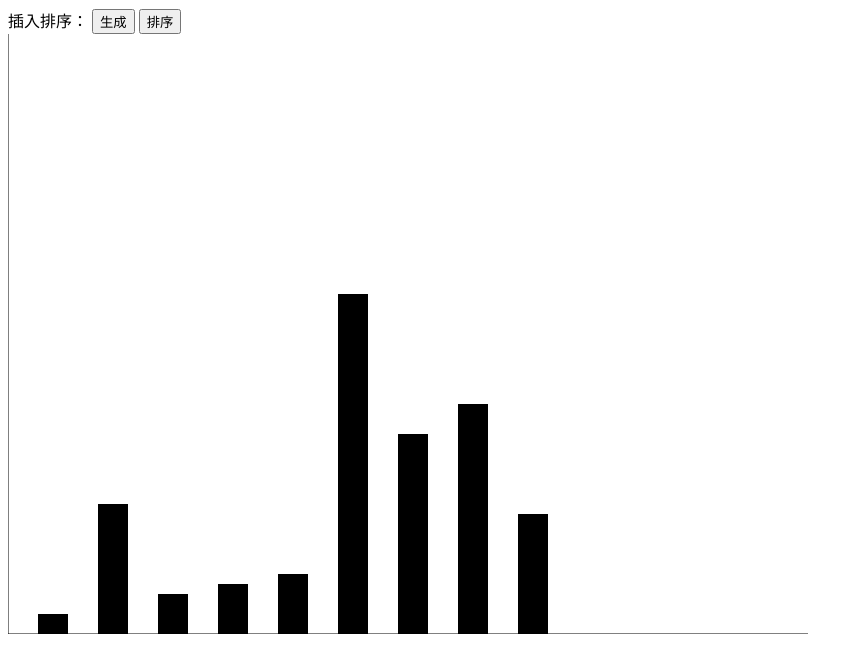
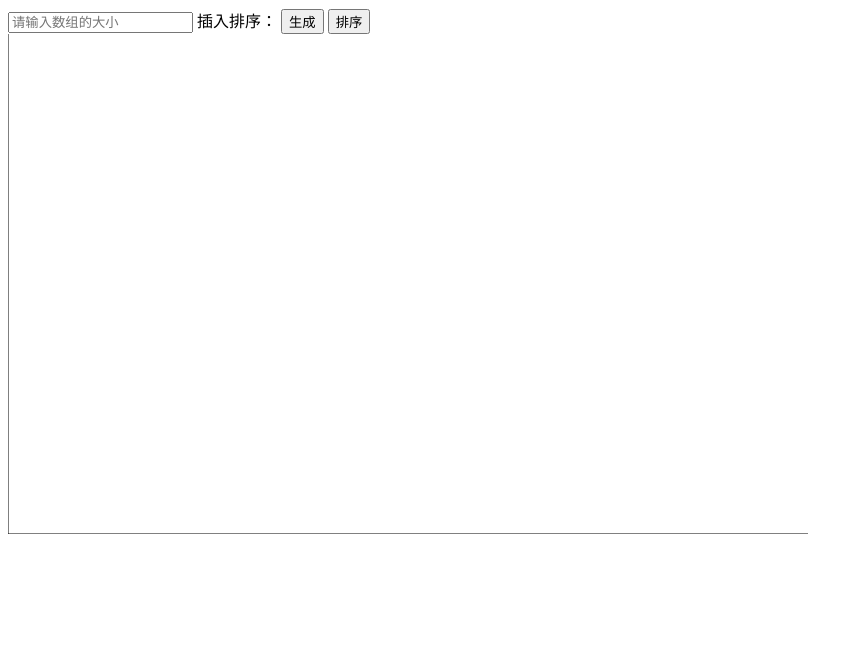
Before and after one commit to songyp428/star, a plain HTML site: page index.html in a window 1280 px wide. Both pictures are taken after a click on the button "生成". Shown: the whole page, without its empty margins (0-863 px from the left). Drawn offline with Linux system fonts and the light colour scheme.

Commit message:
2 changes

```diff
--- a/index.html
+++ b/index.html
@@ -6,50 +6,94 @@
 	</head>
 	<body>
 		<div>
+			<input type="text" id="insert_in" name = "sort" placeholder="请输入数组的大小">
 			<span>插入排序：</span>
-			<button id="make">生成</button>
-			<button id="sort">排序</button>
+			<button id="insert_make">生成</button>
+			<button id="insert_sort">排序</button>
 		</div>
-		<canvas id="canvas" width="800px" height="600px"></canvas>
+		<canvas id="insert_canvas" width="800px" height="500px"></canvas>
 	</body>
 	<script type="text/javascript">
 //		window.onload = function(){
-			var num=[10,2,13,4,5,6,34,20,23,12]
-			console.log(num);
-			var Make = document.getElementById("make");
-			var sort = document.getElementById("sort");
-			var can = document.getElementById("canvas");
-			var context = can.getContext("2d");
+//			var num=[10,2,13,4,5,6,34,20,23,12];
+			var insert_num = [];
+			var insert_input = document.getElementById("insert_in");
+			var insert_make = document.getElementById("insert_make");
+			var insert_sort = document.getElementById("insert_sort");
+			var insert_canvas = document.getElementById("insert_canvas");
+			var insert_context = insert_canvas.getContext("2d");
 			//画轴
-			function init(){
+			function init(canvas,context){
 				context.beginPath();
 				context.moveTo(0,0);
-				context.lineTo(0,600);
-				context.lineTo(800,600);
+				context.lineTo(0,canvas.height);
+				context.lineTo(canvas.width,canvas.height);
 				context.stroke();
 				context.closePath();
-				DrawRect(num);
 			}
-			init(num);
+			init(insert_canvas,insert_context);
+
+			//随机生成数组
+			function MakeArr(size){
+				let _arr = [];
+				for(let i = 0;i<size;i++){
+					_arr[i] = i+1 ;
+				}
+				for(let i = 0; i<size ; i++){
+					let j = parseInt(Math.random()*size) ;
+					let temp = _arr[j];
+					_arr[j] = _arr[i];
+					_arr[i] = temp;
+				}
+				return _arr;
+			}
+
+			function Click_Sort(make,sort,input_size,canvas,context,num){
+	//			生成随机数组
+				make.onclick = function(){
+					let size = parseInt(input_size.value);
+					num = MakeArr(size);
+					Draw(canvas,context,num);
+				}
+	//			点击排序
+				sort.onclick = function(){
+					Insert(canvas,context,num);
+				}
+			}
+			Click_Sort(insert_make,insert_sort,insert_input,insert_canvas,insert_context,insert_num)
+
+//
 			//画矩形块
-			function DrawRect(num){
+			function Draw(canvas,context,num,flag){
+				let Cwidth = canvas.width;
+				let Cheigth = canvas.height;
+				context.clearRect(1, 0, Cwidth-1, Cheigth-1);
+				let max = Math.max.apply(null,num);
+				//let w = 2*Cwidth/(3*num.length-1);
+				let w = Cwidth/(2*num.length-1);
+				let _blank = w/1.5;
+				let cx = Cwidth*0.06;//
+				console.log("num size = "+num.length);
+				for(let i = 0;i<num.length ; i++){
+					if(flag == i){
+						context.fillStyle = "red";
+					}else{
+						context.fillStyle = "black";
+					}
 
-				Cwidth = can.width;
-				Cheigth = can.height;
-				context.clearRect(1, 0, Cwidth-1, Cheigth-1);
-				w = Cheigth/(num.length*2);
-				for(let i = 1;i<num.length ; i++){
-
-					context.fillStyle = "black";
-//					console.log((2*i-1)*40,Cheigth - num[i],w,num[i]);
-					context.fillRect((2*i-1)*w,Cheigth - num[i]*10,w,num[i]*10);
+					DrawRect(context,cx,Cheigth,w,num[i]*Cheigth*0.9/max);
+					//console.log(cx);
+					cx+=(_blank+w);
 				}
 
 			}
 
+			function DrawRect(context,cx,cy,width,height){
+				context.fillRect(cx,cy-height,width,height);
+			}
 
 			//排序：插入排序
-			function Insert(num){
+			function Insert(canvas,context,num){
 				let t = 0;
 				for(let i=1;i<num.length;i++){
 
@@ -63,9 +107,9 @@
 					num[j+1] = targe;
 					t++;
 					let _num = CopyNum(num);
-					console.log(num);
+					console.log(_num);
 					setTimeout(function(){
-						DrawRect(_num);
+						Draw(canvas,context,_num,i);
 					},500 *t);
 				}
 
@@ -73,22 +117,15 @@
 			}
 
 
-			console.log(num);
 			//copy
 			function CopyNum(num){
 				let _num = [];
-				//_num.length = num.length;
-
 				for(let i=0;i<num.length;i++){
 					_num[i] = num[i];
 				}
 				return _num;
 			}
-//
-//			点击排序
-			sort.onclick = function(){
-				Insert(num);
-			}
+
 //		}
 	</script>
 </html>
```
